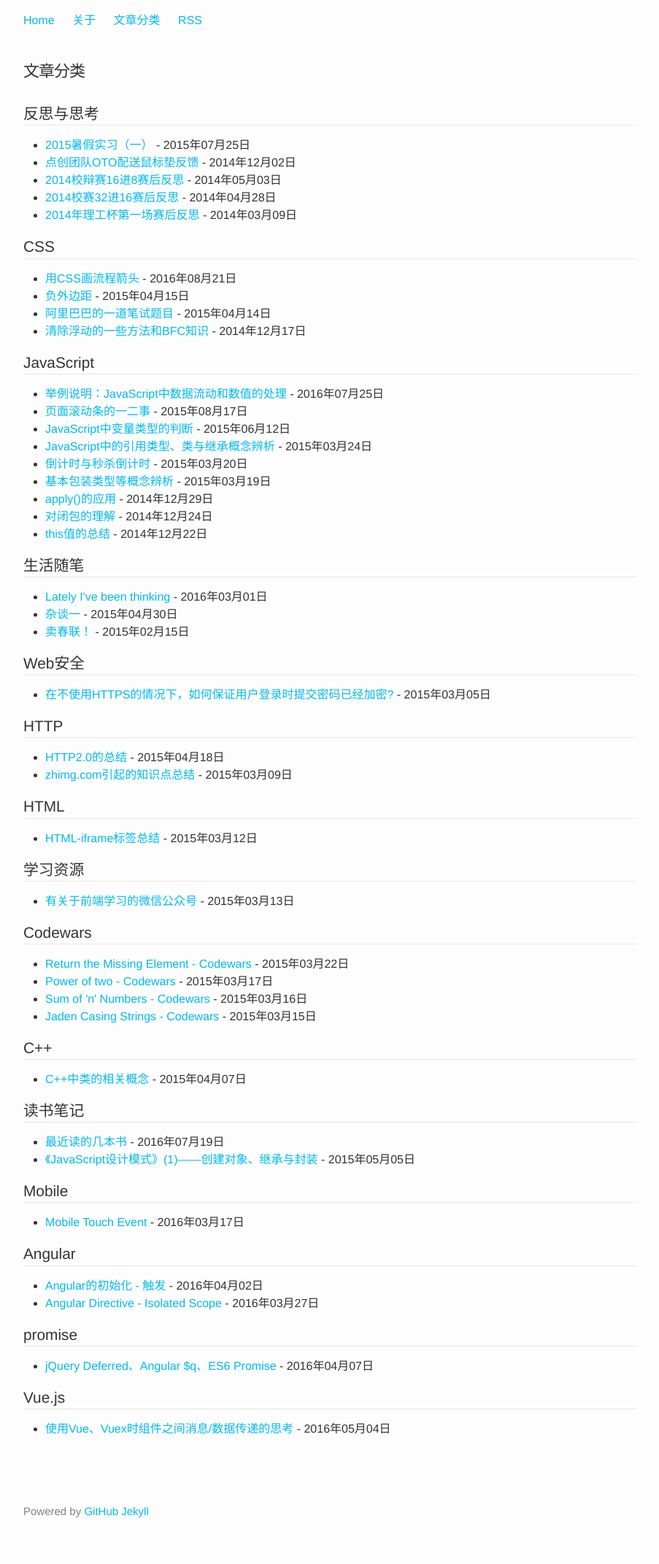
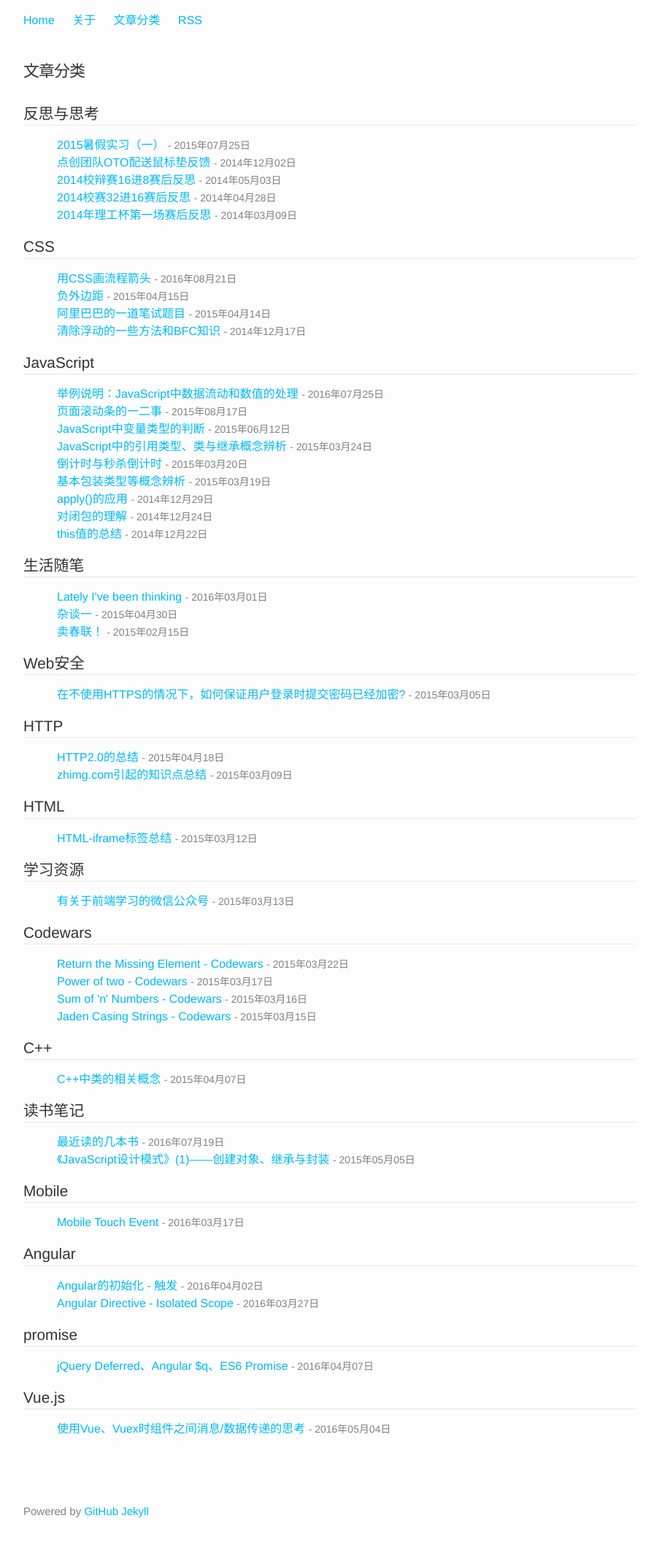
Before and after one commit to yanglh13/zzuieliyaoli.github.io, a Jekyll site: the page built from category.html, in a window 1280 px wide. Shown: the whole page at 73% size, without its empty margins (188-1091 px from the left). Built offline with Jekyll 4.4.1, drawn with Linux system fonts in a browser that asks for light colours; comment, search, counter and statistics services are not loaded.

Commit message:
modify category page style

```diff
--- a/_sass/_layout.scss
+++ b/_sass/_layout.scss
@@ -234,3 +234,23 @@
         font-size: 1.1em;
     }
 }
+
+div.category {
+  ul {
+    list-style-type: none;
+  }
+  li {
+    span.text-muted {
+      font-size: 14px;
+      color: #828282;
+    }
+    a {
+      display: inline-block;
+      font-size: 16px;
+      height: 21px;
+      line-height: 21px;
+      margin-left: 1em;
+      font-weight: lighter;
+    }
+  }
+}
```
